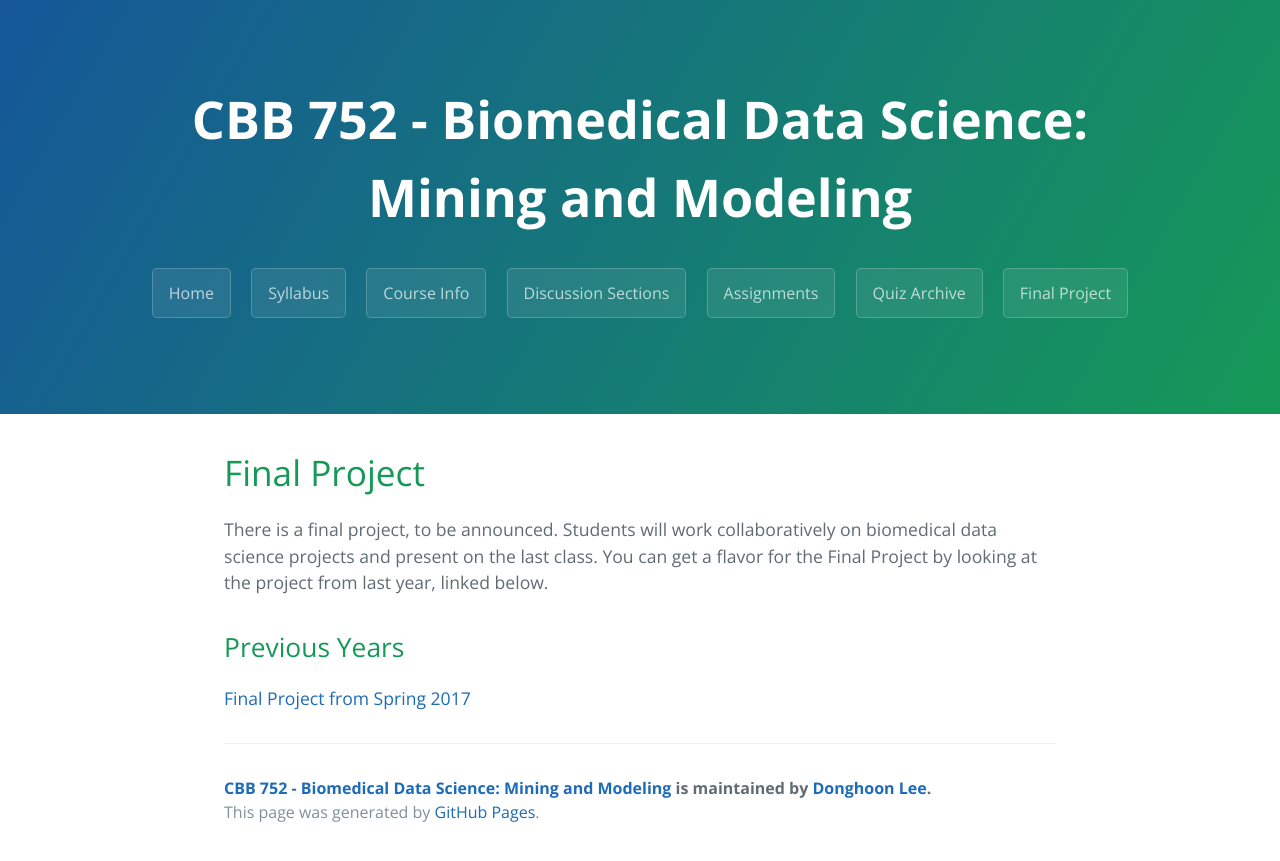
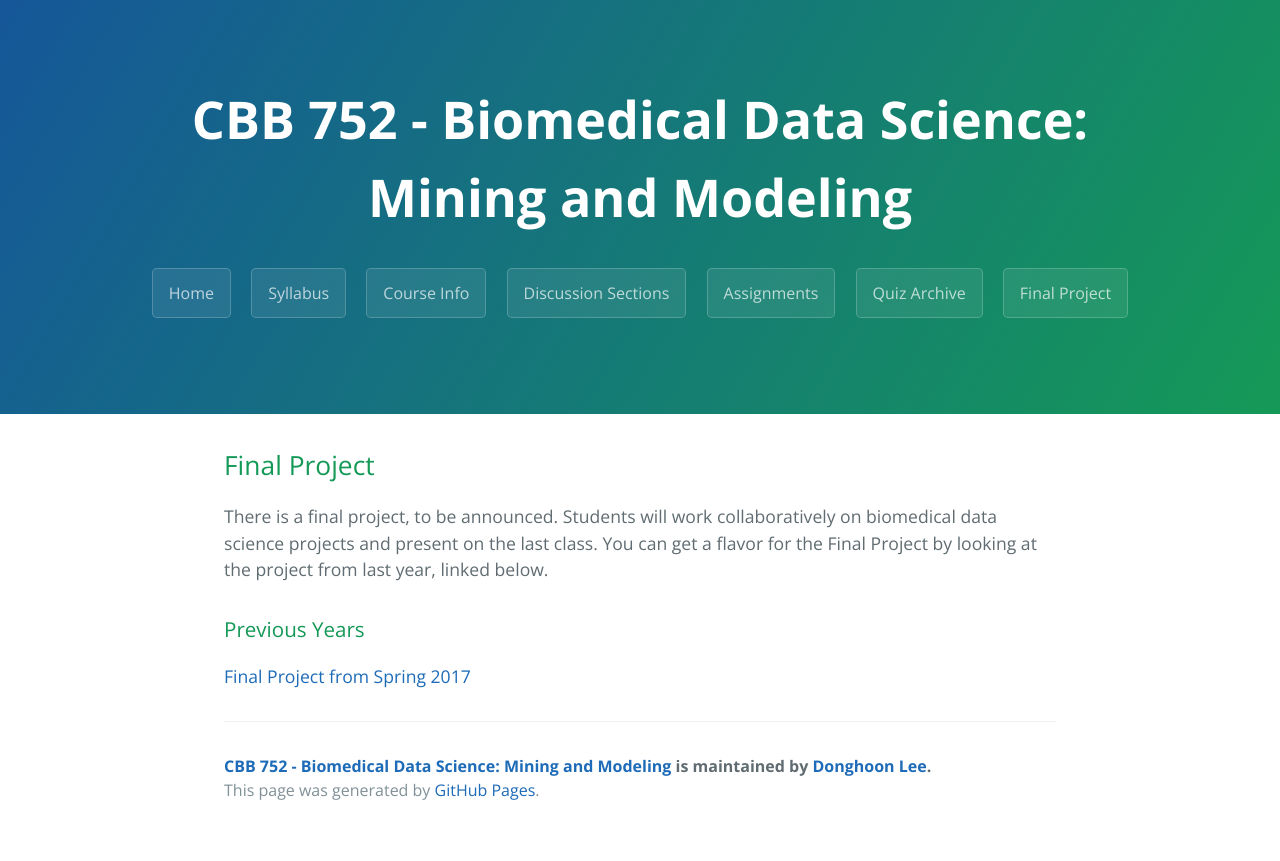
Before and after one commit to gersteinlab/cbb752b19, a Jekyll site: the page built from final.md, in a window 1280 px wide. Shown: the top 861 px of the page. Built offline with Jekyll 4.4.1, drawn with Linux system fonts in a browser that asks for light colours.

Commit message:
Update final.md

```diff
--- a/final.md
+++ b/final.md
@@ -3,10 +3,10 @@ title: Final Project
 layout: page
 ---
 
-# Final Project
+## Final Project
 
 There is a final project, to be announced. Students will work collaboratively on biomedical data science projects and present on the last class. You can get a flavor for the Final Project by looking at the project from last year, linked below.
 
-## Previous Years
+### Previous Years
 
 [Final Project from Spring 2017](http://cbb752b17.gersteinlab.org/final)
```
